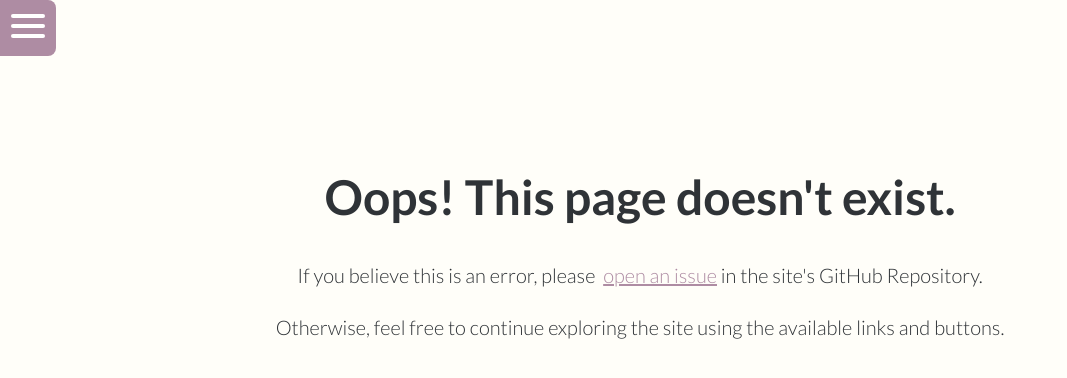
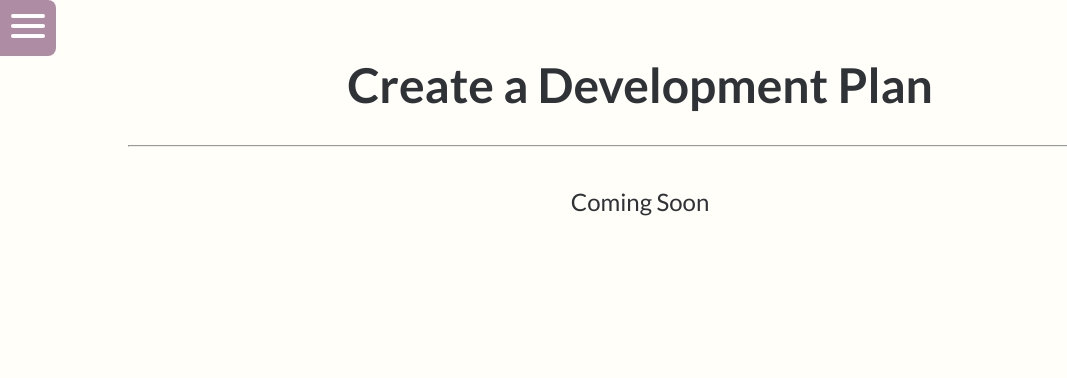
Before and after one commit to BeauYancey/spiritual-gifts, a React (Vite) app: page /develop in a window 1280 px wide. Shown: the top 378 px of the page, without its empty margins (0-1067 px from the left). Built offline with nearby package versions, Linux system fonts and the light colour scheme.

Commit message:
add development plan page

```diff
--- a/src/App.tsx
+++ b/src/App.tsx
@@ -1,4 +1,5 @@
 import Router from "./components/Router";
+import DevelopmentPlan from "./views/DevelopmentPlan";
 import LearnMore from "./views/LearnMore";
 import Quiz from "./views/Quiz";
 
@@ -12,6 +13,10 @@ export default function App() {
     {
       path: '/quiz',
       component: Quiz
+    },
+    {
+      path: '/develop',
+      component: DevelopmentPlan
     }
   ]
 
--- a/src/components/Navbar.tsx
+++ b/src/components/Navbar.tsx
@@ -13,7 +13,7 @@ export default function Navbar() {
 				<div className='nav-content'>
 					<Link to='/quiz'>Quiz</Link>
 					<Link to='/'>Learn More</Link>
-					<Link to='/commit'>Commit to Growth</Link>
+					<Link to='/develop'>Development Plan</Link>
 				</div>
 			</nav>
 		</>
--- /dev/null
+++ b/src/views/DevelopmentPlan.tsx
@@ -0,0 +1,9 @@
+export default function DevelopmentPlan() {
+	return (
+		<main>
+			<h1>Create a Development Plan</h1>
+			<hr />
+			<h2 style={{textAlign: 'center'}}>Coming Soon</h2>
+		</main>
+	)
+}
```
